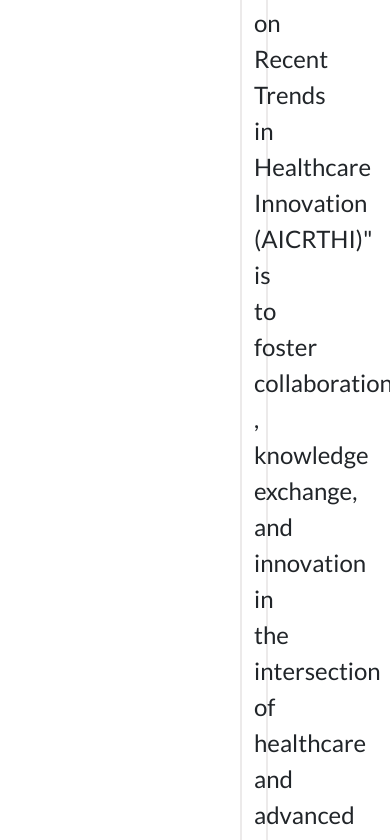
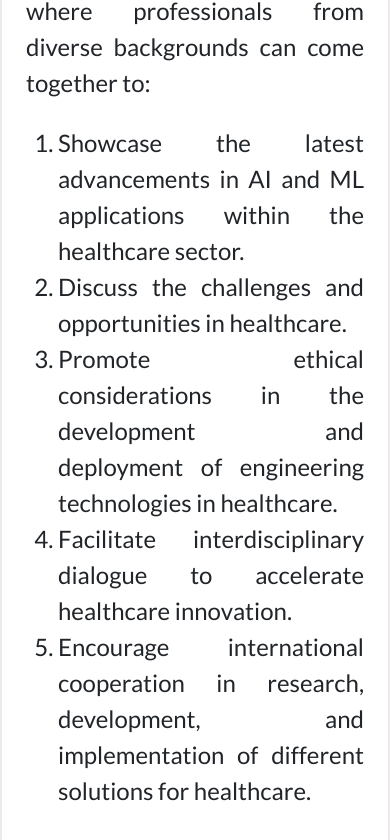
Before and after one commit to GeNoSeS/AICRTHI-2024, a website: page index.html in a window 390 px wide. Shown: the part 2875-3715 px from the top of the page. Drawn offline with nearby package versions, Linux system fonts and the light colour scheme.

Commit message:
Cleaned up the aim content section
Cleaned up code and added Bootstrap layout classes to ensure
responsiveness is maintained. Also moved inline styles to appropriate
place for ensuring consistent styles are applied thorughout.

Removed unnecessary <br> tags, and instead replaced them with proper
semantic HTML tags. Also changed the list to a proper ordered list in
HTML with the <ol> tag.

```diff
--- a/index.html
+++ b/index.html
@@ -95,26 +95,20 @@
       </section>
 
       <section class='Aim-content' style="margin-top: 5em; margin-bottom: 5em; display: justify-self;">
-        <br>
-        <br>
-        <p class="" style="align-items: center;margin-right: 10em; font-size: 1.5em; margin-left: 10em;padding: 1em 0.5em;
-        border: 2px solid #e8e6e6ce; text-align: justify;
-  text-justify: inter-word;">
-          The aim of the " Annual International Conference on Recent Trends in Healthcare Innovation (AICRTHI)" is to foster collaboration , knowledge exchange, and innovation in the intersection of healthcare and advanced technologies. This event seeks to provide a forum where professionals from diverse backgrounds can come together to :
-          <br>
-          <br>
-          1.Showcase the latest advancements in AI and ML applications within the healthcare sector.
-          <br>
-           2.Discuss the challenges and opportunities in healthcare.
-          <br>
-           3.Promote ethical considerations in the development and deployment of engineering technologies in healthcare.
-          <br>
-          4.Facilitate interdisciplinary dialogue to accelerate healthcare innovation.
-          <br>
-          5.Encourage international cooperation in research, development, and implementation of different solutions for healthcare.
-          <br>
-
-        </p>
+        <div class="container">
+          <div class="row justify-content-center align-items-center">
+            <div class="col-sm-10 p-4" style="border: 2px solid #e8e6e6ce; text-align: justify; text-justify: inter-word;">
+              <p class="" style="font-size: 1.5em;">The aim of the " Annual International Conference on Recent Trends in Healthcare Innovation (AICRTHI)" is to foster collaboration , knowledge exchange, and innovation in the intersection of healthcare and advanced technologies. This event seeks to provide a forum where professionals from diverse backgrounds can come together to:</p>
+              <ol class="mt-4" style="font-size: 1.5em;">
+                <li>Showcase the latest advancements in AI and ML applications within the healthcare sector.</li>
+                <li>Discuss the challenges and opportunities in healthcare.</li>
+                <li>Promote ethical considerations in the development and deployment of engineering technologies in healthcare.</li>
+                <li>Facilitate interdisciplinary dialogue to accelerate healthcare innovation.</li>
+                <li>Encourage international cooperation in research, development, and implementation of different solutions for healthcare.</li>
+              </ol>
+            </div>
+          </div>
+        </div>
       </section>
 
       <section id="objectives" class='Objective-content' style="margin-top: 5em; margin-bottom: 5em;">
```
